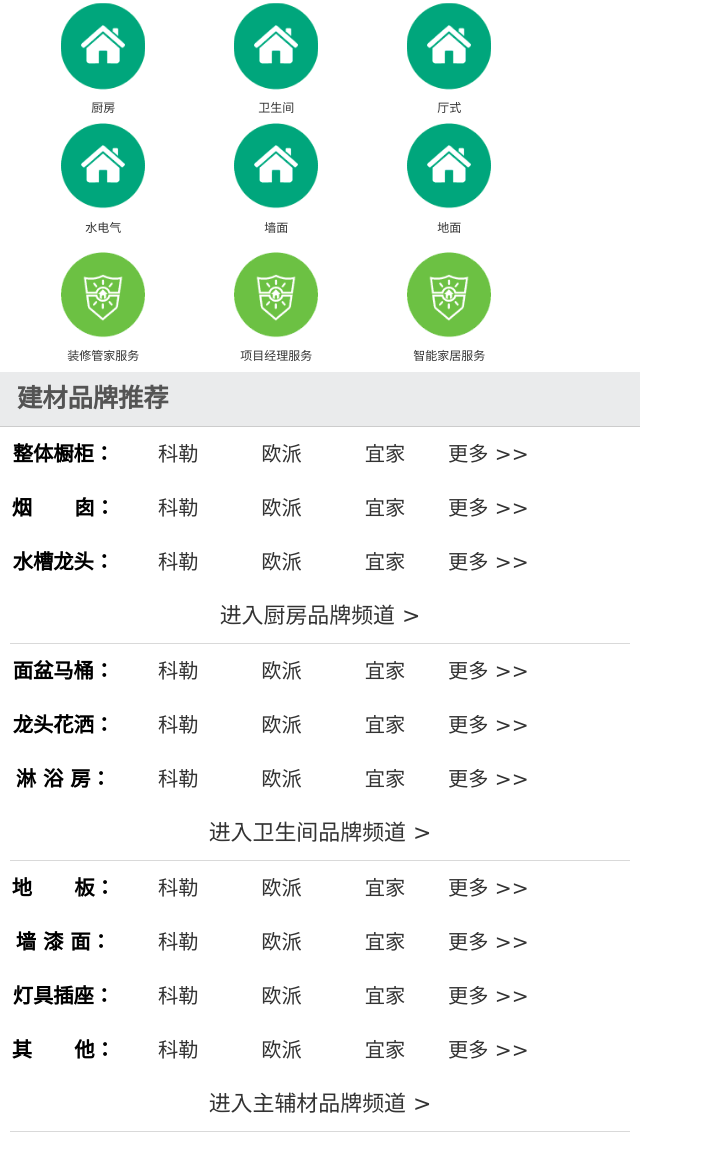
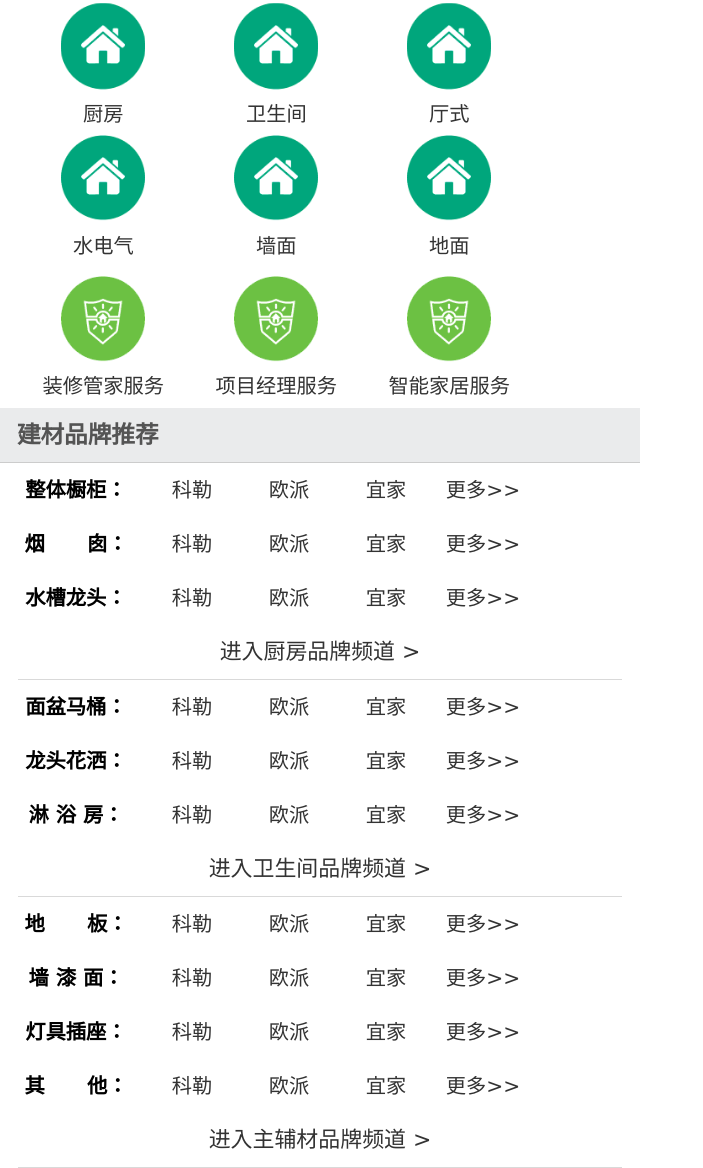
Before and after one commit to liuxuewen1/liuxuewen1.github.io, a plain HTML site: page demo/homeFix/index.html in a window 1280 px wide. Shown: the part 442-1610 px from the top of the page, without its empty margins (0-703 px from the left). Before the commit the page ends 1574 px from the top, so only its background shows below. Drawn offline with Linux system fonts and the light colour scheme.

Commit message:
homeFix 首页改版

```diff
--- a/demo/homeFix/index.html
+++ b/demo/homeFix/index.html
@@ -110,21 +110,21 @@
 				<a href="#">科勒</a>
 				<a href="#">欧派</a>
 				<a href="#">宜家</a>
-				<a href="#">更多&nbsp;&gt;&gt;</a>
+				<a href="#">更多&gt;&gt;</a>
 			</div>
 			<div>
 				<span>烟&nbsp;&nbsp;&nbsp;&nbsp;&nbsp;&nbsp;囱：</span>
 				<a href="#">科勒</a>
 				<a href="#">欧派</a>
 				<a href="#">宜家</a>
-				<a href="#">更多&nbsp;&gt;&gt;</a>
+				<a href="#">更多&gt;&gt;</a>
 			</div>
 			<div>
 				<span>水槽龙头：</span>
 				<a href="#">科勒</a>
 				<a href="#">欧派</a>
 				<a href="#">宜家</a>
-				<a href="#">更多&nbsp;&gt;&gt;</a>
+				<a href="#">更多&gt;&gt;</a>
 			</div>
 			<a href="#" class="sec-base-btn">进入厨房品牌频道&nbsp;&gt;</a>
 		</section>
@@ -134,21 +134,21 @@
 				<a href="#">科勒</a>
 				<a href="#">欧派</a>
 				<a href="#">宜家</a>
-				<a href="#">更多&nbsp;&gt;&gt;</a>
+				<a href="#">更多&gt;&gt;</a>
 			</div>
 			<div>
 				<span>龙头花洒：</span>
 				<a href="#">科勒</a>
 				<a href="#">欧派</a>
 				<a href="#">宜家</a>
-				<a href="#">更多&nbsp;&gt;&gt;</a>
+				<a href="#">更多&gt;&gt;</a>
 			</div>
 			<div>
 				<span>淋&nbsp;浴&nbsp;房：</span>
 				<a href="#">科勒</a>
 				<a href="#">欧派</a>
 				<a href="#">宜家</a>
-				<a href="#">更多&nbsp;&gt;&gt;</a>
+				<a href="#">更多&gt;&gt;</a>
 			</div>
 			<a href="#" class="sec-base-btn">进入卫生间品牌频道&nbsp;&gt;</a>
 		</section>
@@ -158,28 +158,28 @@
 				<a href="#">科勒</a>
 				<a href="#">欧派</a>
 				<a href="#">宜家</a>
-				<a href="#">更多&nbsp;&gt;&gt;</a>
+				<a href="#">更多&gt;&gt;</a>
 			</div>
 			<div>
 				<span>墙&nbsp;漆&nbsp;面：</span>
 				<a href="#">科勒</a>
 				<a href="#">欧派</a>
 				<a href="#">宜家</a>
-				<a href="#">更多&nbsp;&gt;&gt;</a>
+				<a href="#">更多&gt;&gt;</a>
 			</div>
 			<div>
 				<span>灯具插座：</span>
 				<a href="#">科勒</a>
 				<a href="#">欧派</a>
 				<a href="#">宜家</a>
-				<a href="#">更多&nbsp;&gt;&gt;</a>
+				<a href="#">更多&gt;&gt;</a>
 			</div>
 			<div>
 				<span>其&nbsp;&nbsp;&nbsp;&nbsp;&nbsp;&nbsp;他：</span>
 				<a href="#">科勒</a>
 				<a href="#">欧派</a>
 				<a href="#">宜家</a>
-				<a href="#">更多&nbsp;&gt;&gt;</a>
+				<a href="#">更多&gt;&gt;</a>
 			</div>
 			<a href="#" class="sec-base-btn">进入主辅材品牌频道&nbsp;&gt;</a>
 		</section>
--- a/demo/homeFix/less/index.less
+++ b/demo/homeFix/less/index.less
@@ -51,11 +51,12 @@
 		float: left;
 		font-weight: bold;
 		color: #545454;
-		font-size: (30/64)*1rem;
+		font-size: (28/64)*1rem;
 	}
 	>a{
 		float: right;
-		color: #999;
+		color: #666;
+		font-size: (24/64)*1rem;
 	}
 }
 .sec-type{
@@ -77,6 +78,7 @@
 			p{
 				margin-top: (10/64)*1rem;
 				text-align: center;
+				font-size: (24/64)*1rem;
 			}
 		}
 	}
@@ -117,20 +119,21 @@
 
 /*建材*/
 .jc-type{
+	padding: 0 (10/64)*1rem;
 	>div{
 		height: 1rem;
 		line-height: 1rem;
 		text-align: center;
 		>span{
 			float: left;
-			width: (150/64)*1rem;
+			width: (160/64)*1rem;
 			color: #000;
 			font-weight: bold;
 			font-size: (24/64)*1rem;
 		}
 		>a{
 			float: left;
-			width: (122.5/64)*1rem;
+			width: (115/64)*1rem;
 			color: #333;
 			font-size: (24/64)*1rem;
 		}
@@ -138,6 +141,7 @@
 }
 /*问答*/
 .faq-content{
+	padding: 0 (10/64)*1rem;
 	border-bottom: (1/64)*1rem solid #d9d9d9;
 	p{
 		padding-left: (10/64)*1rem;
```
Also changed, not shown: demo/homeFix/css/index.css.
